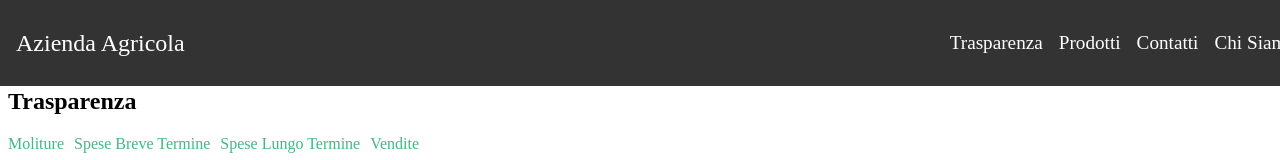
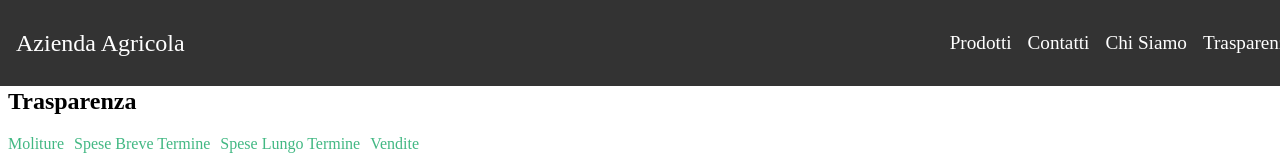
Before and after one commit to gianlivio/azienda-agricola-vite--, a Vue app: page /trasparenza in a window 1280 px wide. Shown: the top 160 px of the page. Built offline with nearby package versions, Linux system fonts and the light colour scheme.

Commit message:
update navbar items order

```diff
--- a/src/components/Navbar.vue
+++ b/src/components/Navbar.vue
@@ -10,10 +10,10 @@ export default {
       <div class="container">
         <router-link to="/" class="navbar-brand">Azienda Agricola</router-link>
         <ul class="navbar-nav">
-          <li><router-link to="/trasparenza" class="nav-item">Trasparenza</router-link></li>
           <li><router-link to="/prodotti" class="nav-item">Prodotti</router-link></li>
           <li><router-link to="/contatti" class="nav-item">Contatti</router-link></li>
           <li><router-link to="/about" class="nav-item">Chi Siamo</router-link></li>
+          <li><router-link to="/trasparenza" class="nav-item">Trasparenza</router-link></li>
         </ul>
       </div>
     </nav>
```
